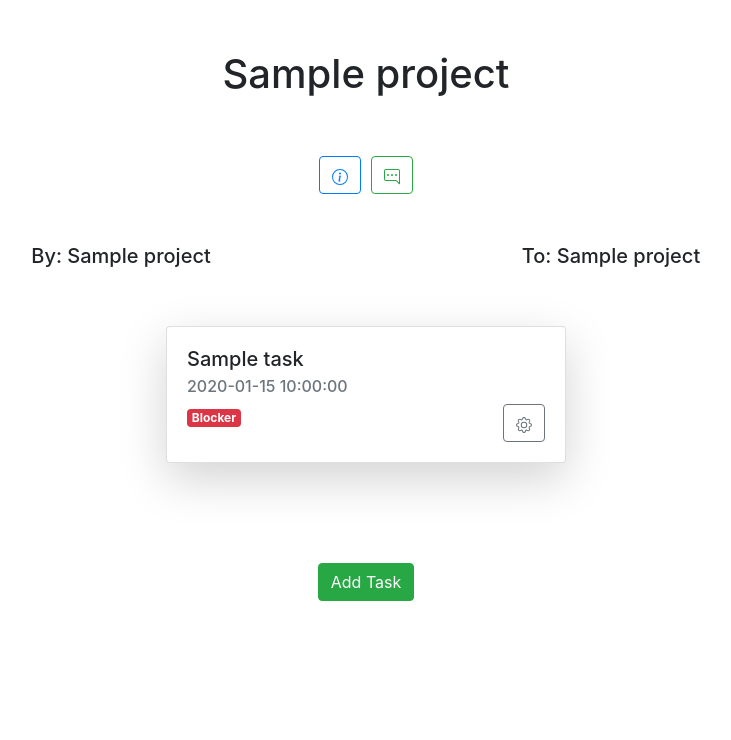
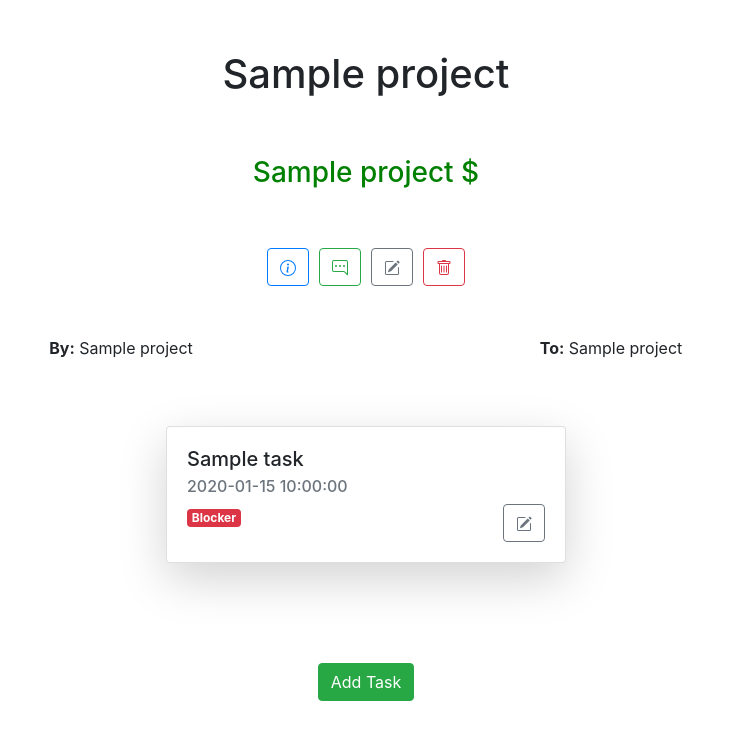
Before and after one commit to AlexeySmolyaninov/tkt-tsoha-project-ordi, a Flask app: template templates/project_view_for_creator.html in a window 1280 px wide. Shown: the top 740 px of the page, without its empty margins (274-1005 px from the left). Run offline with Flask 2, Linux system fonts and the light colour scheme; the template is opened without the code that fills it: most values are stand-ins (such as "Sample title", 1, 10 or a date in 2020).

Commit message:
possible to change task and the project properties

```diff
--- a/templates/base.html
+++ b/templates/base.html
@@ -36,6 +36,11 @@
         animation: fade-in 0.5s;
         animation-iteration-count: 1;
       }
+
+      h1, h2 {
+        text-align: center;
+        vertical-align: middle;
+      }
     </style>
   </head>
   <body>
@@ -49,8 +54,6 @@
     {% endif %}
     {% block welcomebanner %}{% endblock %}
     <div id="base" class="container" style="background-color: white;">
-        <div class="row">
-            <div class="col-sm-12">
       {% if session.user %}
       <nav class="navbar navbar-light bg-light">
         {% if back_link != "" %}
@@ -79,7 +82,5 @@
       {% endif %}
       {%block content %}{% endblock %}
     </div>
-        </div>
-    </div>
   </body>
 </html>
--- a/templates/project_view_for_creator.html
+++ b/templates/project_view_for_creator.html
@@ -1,30 +1,36 @@
 {% extends "base.html" %}
 {% block title %}{{ user_name}}{% endblock %}
-{% block style %}
-  <style>
-    #chat {
-      position: absolute;
-      bottom: 1%;
-      right: 1%;
-      width: 50px;
-      height: 50px;
-      background-color: lightgreen;
-    }
-  </style>
-{% endblock %}
 {% block script %}
   <script>
     $(function () {
       $('[data-toggle="popover"]').popover()
     })
 
-    $('#updateTask').on('show.bs.modal', function (event) {
+    $(document).ready(function(){
+      $('#update_task').on('show.bs.modal', function (event) {
         var button = $(event.relatedTarget)
         var task = button.data('task')
-      console.log("task", task)
+        var status = button.data('status')
+        var taskId = button.data('task-id')
+
         var modal = $(this)
-      modal.find('.modal-body #task-update').val(task)
+        modal.find('.modal-body #task').val(task)
+        modal.find('.modal-body #status').val(status)
+        modal.find('.modal-body #task_id').val(taskId)
       })
+
+      $('#update_task').on('show.bs.modal', function (event) {
+        var button = $(event.relatedTarget)
+        var task = button.data('task')
+        var status = button.data('status')
+        var taskId = button.data('task-id')
+
+        var modal = $(this)
+        modal.find('.modal-body #task').val(task)
+        modal.find('.modal-body #status').val(status)
+        modal.find('.modal-body #task_id').val(taskId)
+      })
+    });
   </script>
 {% endblock%}
 {% block content %}
@@ -41,18 +47,40 @@
   <div class="row justify-content-center align-items-center" style="margin: 50px;">
     <div class="col-sm-12">
       <div class="d-flex justify-content-center align-items-center">
-          <button style="margin-right: 10px" type="button" class="btn btn-outline-primary" data-container="body" data-toggle="popover" data-placement="bottom" data-content="{{ project[2] }}">
+        <h3 style="color: green">{{ project[7] }} $</h3>
+      </div>
+    </div>
+  </div>
+
+  <div class="row justify-content-center align-items-center" style="margin: 50px;">
+    <div class="col-sm-12">
+      <div class="d-flex justify-content-center align-items-center">
+        <button id="btn-info" style="margin-right: 10px" class="btn btn-outline-primary" data-container="body" data-toggle="popover" data-placement="bottom" data-content="{{ project[2] }}">
           <svg xmlns="http://www.w3.org/2000/svg" width="16" height="16" fill="currentColor" class="bi bi-info-circle" viewBox="0 0 16 16">
             <path d="M8 15A7 7 0 1 1 8 1a7 7 0 0 1 0 14zm0 1A8 8 0 1 0 8 0a8 8 0 0 0 0 16z"/>
             <path d="m8.93 6.588-2.29.287-.082.38.45.083c.294.07.352.176.288.469l-.738 3.468c-.194.897.105 1.319.808 1.319.545 0 1.178-.252 1.465-.598l.088-.416c-.2.176-.492.246-.686.246-.275 0-.375-.193-.304-.533L8.93 6.588zM9 4.5a1 1 0 1 1-2 0 1 1 0 0 1 2 0z"/>
           </svg>
         </button>
-          <button type="button" class="btn btn-outline-success" data-container="body" data-toggle="popover" data-placement="top" data-content="chitichat">
+        <button id="btn-chat" style="margin-right: 10px" class="btn btn-outline-success" data-container="body" data-toggle="popover" data-placement="top" data-content="chitichat">
           <svg xmlns="http://www.w3.org/2000/svg" width="16" height="16" fill="currentColor" class="bi bi-chat-right-dots" viewBox="0 0 16 16">
             <path d="M2 1a1 1 0 0 0-1 1v8a1 1 0 0 0 1 1h9.586a2 2 0 0 1 1.414.586l2 2V2a1 1 0 0 0-1-1H2zm12-1a2 2 0 0 1 2 2v12.793a.5.5 0 0 1-.854.353l-2.853-2.853a1 1 0 0 0-.707-.293H2a2 2 0 0 1-2-2V2a2 2 0 0 1 2-2h12z"/>
             <path d="M5 6a1 1 0 1 1-2 0 1 1 0 0 1 2 0zm4 0a1 1 0 1 1-2 0 1 1 0 0 1 2 0zm4 0a1 1 0 1 1-2 0 1 1 0 0 1 2 0z"/>
           </svg>
         </button>
+        <button id="btn-change" style="margin-right: 10px" class="btn btn-outline-secondary" data-toggle="modal" data-target="#update_project">
+          <svg xmlns="http://www.w3.org/2000/svg" width="16" height="16" fill="currentColor" class="bi bi-pencil-square" viewBox="0 0 16 16">
+            <path d="M15.502 1.94a.5.5 0 0 1 0 .706L14.459 3.69l-2-2L13.502.646a.5.5 0 0 1 .707 0l1.293 1.293zm-1.75 2.456-2-2L4.939 9.21a.5.5 0 0 0-.121.196l-.805 2.414a.25.25 0 0 0 .316.316l2.414-.805a.5.5 0 0 0 .196-.12l6.813-6.814z"/>
+            <path fill-rule="evenodd" d="M1 13.5A1.5 1.5 0 0 0 2.5 15h11a1.5 1.5 0 0 0 1.5-1.5v-6a.5.5 0 0 0-1 0v6a.5.5 0 0 1-.5.5h-11a.5.5 0 0 1-.5-.5v-11a.5.5 0 0 1 .5-.5H9a.5.5 0 0 0 0-1H2.5A1.5 1.5 0 0 0 1 2.5v11z"/>
+          </svg>
+        </button>
+        <form action="/deleteProject" method="POST">
+          <button id="btn-delete" type="submit" class="btn btn-outline-danger" data-toggle="modal" data-target="#update_project">
+            <svg xmlns="http://www.w3.org/2000/svg" width="16" height="16" fill="currentColor" class="bi bi-trash" viewBox="0 0 16 16">
+              <path d="M5.5 5.5A.5.5 0 0 1 6 6v6a.5.5 0 0 1-1 0V6a.5.5 0 0 1 .5-.5zm2.5 0a.5.5 0 0 1 .5.5v6a.5.5 0 0 1-1 0V6a.5.5 0 0 1 .5-.5zm3 .5a.5.5 0 0 0-1 0v6a.5.5 0 0 0 1 0V6z"/>
+              <path fill-rule="evenodd" d="M14.5 3a1 1 0 0 1-1 1H13v9a2 2 0 0 1-2 2H5a2 2 0 0 1-2-2V4h-.5a1 1 0 0 1-1-1V2a1 1 0 0 1 1-1H6a1 1 0 0 1 1-1h2a1 1 0 0 1 1 1h3.5a1 1 0 0 1 1 1v1zM4.118 4 4 4.059V13a1 1 0 0 0 1 1h6a1 1 0 0 0 1-1V4.059L11.882 4H4.118zM2.5 3V2h11v1h-11z"/>
+            </svg>
+          </button>
+      </form>
       </div>
     </div>
   </div>
@@ -60,12 +88,12 @@
   <div class="row justify-content-center align-items-center" style="margin: 50px;">
     <div class="col-sm-6">
       <div class="d-flex justify-content-center align-items-center">
-          <h5>By: {{ project[3] }}</h5>
+        <p><strong>By:</strong> {{ project[3] }}</p>
       </div>
     </div>
     <div class="col-sm-6">
       <div class="d-flex justify-content-center align-items-center">
-          <h5>To: {{ project[4]}}</h5>
+        <p><strong>To:</strong> {{ project[4]}}</p>
       </div>
     </div>
   </div>
@@ -88,10 +116,10 @@
               {% else %}
                 <span class="badge badge-danger">Blocker</span>
               {% endif %}
-              <button class="btn btn-outline-secondary card-link" style="float: right" data-toggle="modal" data-target="#updateTask" data-task="{{ task[1] }}">
-                <svg xmlns="http://www.w3.org/2000/svg" width="16" height="16" fill="currentColor" class="bi bi-gear" viewBox="0 0 16 16">
-                  <path d="M8 4.754a3.246 3.246 0 1 0 0 6.492 3.246 3.246 0 0 0 0-6.492zM5.754 8a2.246 2.246 0 1 1 4.492 0 2.246 2.246 0 0 1-4.492 0z"/>
-                  <path d="M9.796 1.343c-.527-1.79-3.065-1.79-3.592 0l-.094.319a.873.873 0 0 1-1.255.52l-.292-.16c-1.64-.892-3.433.902-2.54 2.541l.159.292a.873.873 0 0 1-.52 1.255l-.319.094c-1.79.527-1.79 3.065 0 3.592l.319.094a.873.873 0 0 1 .52 1.255l-.16.292c-.892 1.64.901 3.434 2.541 2.54l.292-.159a.873.873 0 0 1 1.255.52l.094.319c.527 1.79 3.065 1.79 3.592 0l.094-.319a.873.873 0 0 1 1.255-.52l.292.16c1.64.893 3.434-.902 2.54-2.541l-.159-.292a.873.873 0 0 1 .52-1.255l.319-.094c1.79-.527 1.79-3.065 0-3.592l-.319-.094a.873.873 0 0 1-.52-1.255l.16-.292c.893-1.64-.902-3.433-2.541-2.54l-.292.159a.873.873 0 0 1-1.255-.52l-.094-.319zm-2.633.283c.246-.835 1.428-.835 1.674 0l.094.319a1.873 1.873 0 0 0 2.693 1.115l.291-.16c.764-.415 1.6.42 1.184 1.185l-.159.292a1.873 1.873 0 0 0 1.116 2.692l.318.094c.835.246.835 1.428 0 1.674l-.319.094a1.873 1.873 0 0 0-1.115 2.693l.16.291c.415.764-.42 1.6-1.185 1.184l-.291-.159a1.873 1.873 0 0 0-2.693 1.116l-.094.318c-.246.835-1.428.835-1.674 0l-.094-.319a1.873 1.873 0 0 0-2.692-1.115l-.292.16c-.764.415-1.6-.42-1.184-1.185l.159-.291A1.873 1.873 0 0 0 1.945 8.93l-.319-.094c-.835-.246-.835-1.428 0-1.674l.319-.094A1.873 1.873 0 0 0 3.06 4.377l-.16-.292c-.415-.764.42-1.6 1.185-1.184l.292.159a1.873 1.873 0 0 0 2.692-1.115l.094-.319z"/>
+              <button class="btn btn-outline-secondary card-link" style="float: right" data-toggle="modal" data-target="#update_task" data-task="{{ task[1] }}" data-status="{{ task[2] }}" data-task-id="{{ task[0]}}">
+                <svg xmlns="http://www.w3.org/2000/svg" width="16" height="16" fill="currentColor" class="bi bi-pencil-square" viewBox="0 0 16 16">
+                  <path d="M15.502 1.94a.5.5 0 0 1 0 .706L14.459 3.69l-2-2L13.502.646a.5.5 0 0 1 .707 0l1.293 1.293zm-1.75 2.456-2-2L4.939 9.21a.5.5 0 0 0-.121.196l-.805 2.414a.25.25 0 0 0 .316.316l2.414-.805a.5.5 0 0 0 .196-.12l6.813-6.814z"/>
+                  <path fill-rule="evenodd" d="M1 13.5A1.5 1.5 0 0 0 2.5 15h11a1.5 1.5 0 0 0 1.5-1.5v-6a.5.5 0 0 0-1 0v6a.5.5 0 0 1-.5.5h-11a.5.5 0 0 1-.5-.5v-11a.5.5 0 0 1 .5-.5H9a.5.5 0 0 0 0-1H2.5A1.5 1.5 0 0 0 1 2.5v11z"/>
                 </svg>
               </button>
             </div>
@@ -113,7 +141,37 @@
 </div>
 
 <!--MODAL-->
-<div class="modal fade" id="updateTask" tabindex="-1" aria-labelledby="UpdateTaskLabel" aria-hidden="true">
+<div class="modal fade" id="update_project" tabindex="-1" aria-labelledby="UpdateProjectLabel" aria-hidden="true">
+  <div class="modal-dialog">
+    <div class="modal-content">
+      <div class="modal-header">
+        <h5 class="modal-title" id="UpdateProjectLabel">Change Project</h5>
+        <button type="button" class="close" data-dismiss="modal" aria-label="Close">
+          <span aria-hidden="true">&times;</span>
+        </button>
+      </div>
+      <div class="modal-body">
+        <form action="/updateProject" method="POST">
+          <div class="form-group">
+            <label for="project" class="col-form-label">Project:</label>
+            <input type="text" name="project" class="form-control" id="project" value="{{ project[1] }}">
+          </div>
+          <div class="form-group">
+            <textarea name="description" class="form-control" id="description" placeholder="Write Some Decription" rows="3">{{ project [2]}}</textarea>
+          </div>
+          <div class="form-group">
+            <label for="amount">Amount to pay </label>
+            <input type="number" name="amount" class="form-control" id="amount" value="{{ project[7] }}" required>
+          </div>
+          <input type="hidden" name="project_id" id="task_project_id" value="{{ project[0] }}">
+          <button type="submit" class="btn btn-warning">Update Project</button>
+        </form>
+      </div>
+    </div>
+  </div>
+</div>
+
+<div class="modal fade" id="update_task" tabindex="-1" aria-labelledby="UpdateTaskLabel" aria-hidden="true">
   <div class="modal-dialog">
     <div class="modal-content">
       <div class="modal-header">
@@ -123,10 +181,10 @@
         </button>
       </div>
       <div class="modal-body">
-        <form>
+        <form action="/updateTask" method="POST">
           <div class="form-group">
-            <label for="task-update" class="col-form-label">Task:</label>
-            <input type="text" name="task-update" class="form-control" id="task-update">
+            <label for="task" class="col-form-label">Task:</label>
+            <input type="text" name="task" class="form-control" id="task">
           </div>
           <div class="form-group">
             <label for="status">Select status for task</label>
@@ -137,8 +195,9 @@
               <option value="4">Blocked</option>
             </select>
           </div>
-
-          <button type="submit" class="btn btn-primary">Send message</button>
+          <input type="hidden" name="task_id" id="task_id" value="">
+          <input type="hidden" name="project_id" id="task_project_id" value="{{ project[0] }}">
+          <button type="submit" class="btn btn-warning">Update Task</button>
         </form>
       </div>
     </div>
@@ -169,9 +228,7 @@
               <option value="4">Blocked</option>
             </select>
           </div>
-          <div class="form-group">
           <input type="hidden" name="project_id" value="{{ project[0] }}">
-          </div>
           <button type="submit" class="btn btn-success">Create Task</button>
         </form>
       </div>
--- a/templates/register.html
+++ b/templates/register.html
@@ -23,7 +23,7 @@
         <input type="password" name="password2" class="form-control" id="password2" placeholder="Repeat your password" minlength="5" required/>
       </div>
         <button type="submit" class="btn btn-success">Register</button>
-        <a class="btn btn-primary" href="/">Login</a>
+        <a style="float: right" class="btn btn-outline-primary" href="/">Login</a>
       </div>
     </form>
   </div>
```
Also changed, not shown: routes/services.py (+31 -5 lines), services/services.py (+28 -1 lines), templates/login.html (+5 -3 lines). Lines whose indentation alone changed are shown as unchanged.
